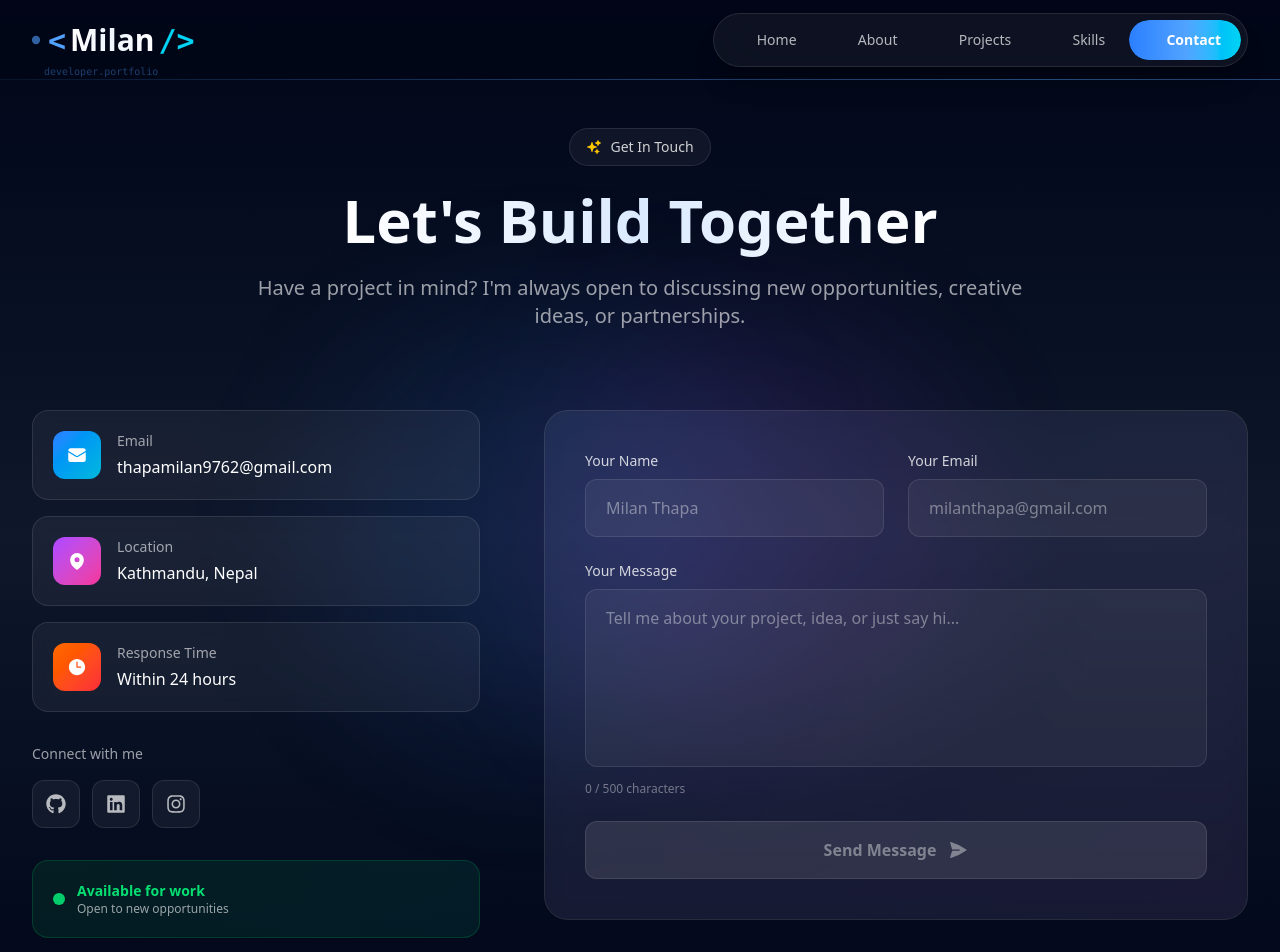
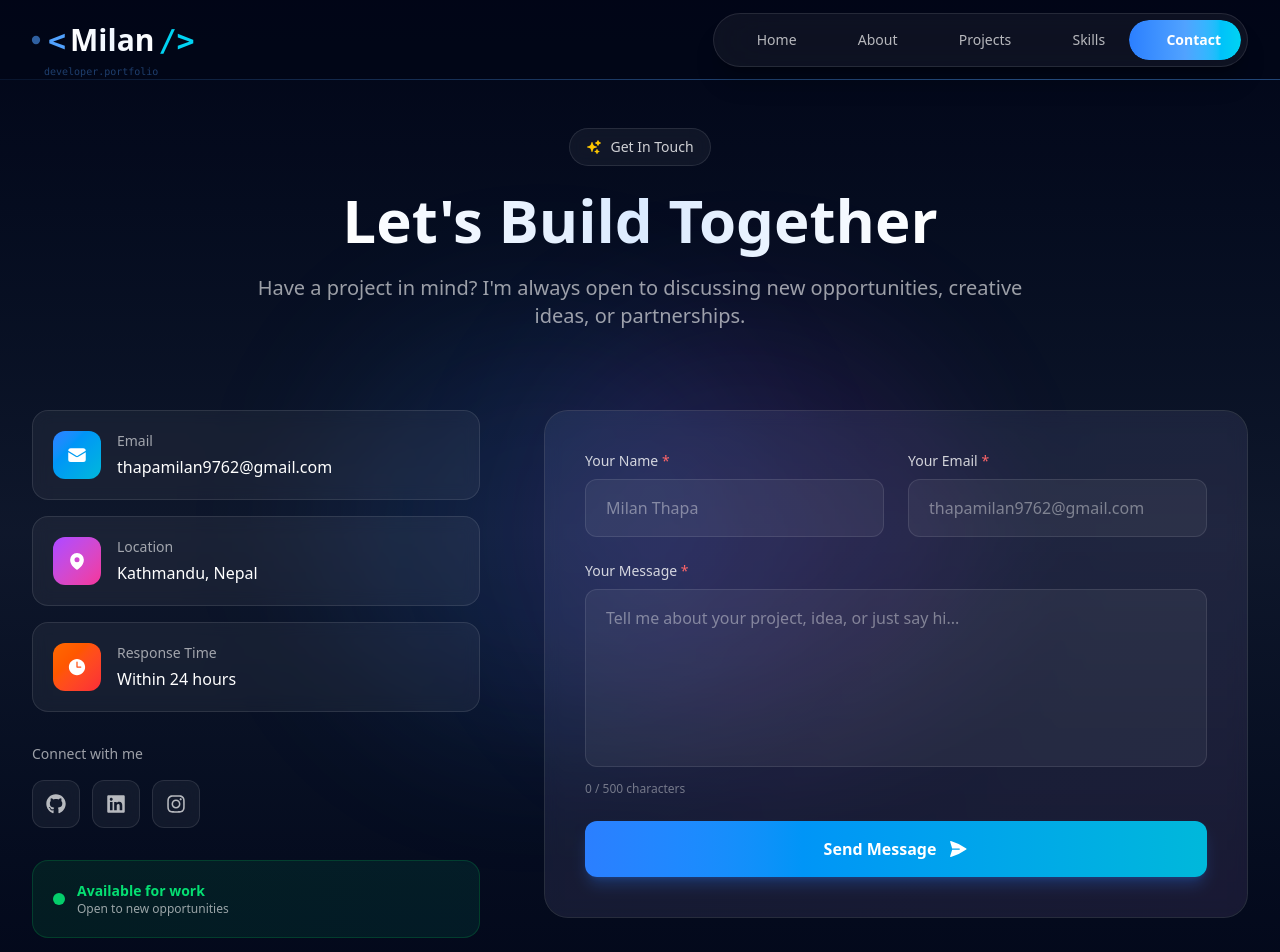
Before and after one commit to milan-thapa/Portfolio-Website-Next.js, a Next.js app: page /contact in a window 1280 px wide. Shown: the top 952 px of the page. Built offline with nearby package versions, Linux system fonts and the light colour scheme.

Commit message:
Optimize Contact section

```diff
--- a/src/components/Contact.tsx
+++ b/src/components/Contact.tsx
@@ -1,7 +1,7 @@
 "use client";
 
 import { useState } from "react";
-import { motion } from "framer-motion";
+import { motion, useReducedMotion } from "framer-motion";
 import {
   HiSparkles,
   HiEnvelope,
@@ -55,14 +55,15 @@ const SOCIAL_LINKS = [
     label: "LinkedIn",
     color: "hover:text-blue-400"
   },
-{
-  href: "https://instagram.com/milanthapa.soul",
-  icon: FaInstagram,
-  label: "Instagram",
-  color: "hover:text-pink-500" // Instagram-like hover color
-}
+  {
+    href: "https://www.instagram.com/milanthapa.soul",
+    icon: FaInstagram,
+    label: "Instagram",
+    color: "hover:text-pink-500"
+  }
+];
 
-];
+const MAX_MESSAGE_LENGTH = 500;
 
 export default function Contact() {
   const [formData, setFormData] = useState<FormData>({
@@ -73,72 +74,145 @@ export default function Contact() {
 
   const [status, setStatus] = useState<"idle" | "sending" | "success" | "error">("idle");
   const [focusedField, setFocusedField] = useState<string | null>(null);
+  const [validationErrors, setValidationErrors] = useState<{
+    name?: string;
+    email?: string;
+    message?: string;
+  }>({});
+
+  const shouldReduceMotion = useReducedMotion();
 
   const isValidEmail = (email: string) =>
     /^[^\s@]+@[^\s@]+\.[^\s@]+$/.test(email);
 
-  const isFormIncomplete =
-    !formData.name || !formData.email || !formData.message;
+  const validateForm = (): boolean => {
+    const errors: typeof validationErrors = {};
+
+    if (!formData.name.trim()) {
+      errors.name = "Name is required";
+    } else if (formData.name.trim().length < 2) {
+      errors.name = "Name must be at least 2 characters";
+    }
+
+    if (!formData.email.trim()) {
+      errors.email = "Email is required";
+    } else if (!isValidEmail(formData.email)) {
+      errors.email = "Please enter a valid email address";
+    }
+
+    if (!formData.message.trim()) {
+      errors.message = "Message is required";
+    } else if (formData.message.trim().length < 10) {
+      errors.message = "Message must be at least 10 characters";
+    } else if (formData.message.length > MAX_MESSAGE_LENGTH) {
+      errors.message = `Message must be less than ${MAX_MESSAGE_LENGTH} characters`;
+    }
+
+    setValidationErrors(errors);
+    return Object.keys(errors).length === 0;
+  };
 
   const handleChange = (
     e: React.ChangeEvent<HTMLInputElement | HTMLTextAreaElement>
   ) => {
-    setFormData({ ...formData, [e.target.name]: e.target.value });
+    const { name, value } = e.target;
+
+    // Limit message length
+    if (name === "message" && value.length > MAX_MESSAGE_LENGTH) {
+      return;
+    }
+
+    setFormData({ ...formData, [name]: value });
+
+    // Clear validation error for this field
+    if (validationErrors[name as keyof typeof validationErrors]) {
+      setValidationErrors({ ...validationErrors, [name]: undefined });
+    }
   };
 
-  const handleSubmit = async () => {
-    if (isFormIncomplete) {
+  const handleSubmit = async (e: React.FormEvent) => {
+    e.preventDefault();
+
+    // Honeypot check
+    if (formData._gotcha) return;
+
+    // Validate form
+    if (!validateForm()) {
       setStatus("error");
       setTimeout(() => setStatus("idle"), 3000);
       return;
     }
-
-    if (!isValidEmail(formData.email)) {
-      setStatus("error");
-      setTimeout(() => setStatus("idle"), 3000);
-      return;
-    }
-
-    if (formData._gotcha) return;
 
     setStatus("sending");
 
     try {
       const res = await fetch("https://formspree.io/f/xyzjewok", {
         method: "POST",
-        headers: { "Content-Type": "application/json" },
-        body: JSON.stringify(formData),
+        headers: {
+          "Content-Type": "application/json",
+          "Accept": "application/json"
+        },
+        body: JSON.stringify({
+          name: formData.name.trim(),
+          email: formData.email.trim(),
+          message: formData.message.trim(),
+        }),
       });
 
       if (res.ok) {
         setFormData({ name: "", email: "", message: "" });
+        setValidationErrors({});
         setStatus("success");
         setTimeout(() => setStatus("idle"), 5000);
       } else {
         setStatus("error");
         setTimeout(() => setStatus("idle"), 3000);
       }
-    } catch {
+    } catch (error) {
+      console.error("Form submission error:", error);
       setStatus("error");
       setTimeout(() => setStatus("idle"), 3000);
     }
+  };
+
+  const isFormIncomplete =
+    !formData.name.trim() || !formData.email.trim() || !formData.message.trim();
+
+  // Animation variants
+  const fadeInUp = {
+    hidden: { opacity: 0, y: shouldReduceMotion ? 0 : 20 },
+    visible: { opacity: 1, y: 0 }
+  };
+
+  const fadeInLeft = {
+    hidden: { opacity: 0, x: shouldReduceMotion ? 0 : -30 },
+    visible: { opacity: 1, x: 0 }
+  };
+
+  const fadeInRight = {
+    hidden: { opacity: 0, x: shouldReduceMotion ? 0 : 30 },
+    visible: { opacity: 1, x: 0 }
+  };
+
+  const scaleIn = {
+    hidden: { opacity: 0, scale: shouldReduceMotion ? 1 : 0.5 },
+    visible: { opacity: 1, scale: 1 }
   };
 
   return (
     <section
       id="contact"
       className="relative bg-gradient-to-b from-slate-950 via-slate-900 to-slate-950 text-white px-4 sm:px-6 lg:px-8 py-24 sm:py-32 overflow-hidden"
-      aria-label="Contact section"
     >
       {/* Animated background elements */}
-      <div className="absolute inset-0 overflow-hidden pointer-events-none">
+      <div className="absolute inset-0 overflow-hidden pointer-events-none" aria-hidden="true">
         <motion.div
           className="absolute top-1/3 left-1/4 w-96 h-96 bg-blue-500/10 rounded-full blur-3xl"
-          animate={{
+          animate={!shouldReduceMotion ? {
             scale: [1, 1.2, 1],
             x: [0, 50, 0],
             y: [0, -30, 0],
-          }}
+          } : {}}
           transition={{
             duration: 20,
             repeat: Infinity,
@@ -147,11 +221,11 @@ export default function Contact() {
         />
         <motion.div
           className="absolute bottom-1/3 right-1/4 w-96 h-96 bg-purple-500/10 rounded-full blur-3xl"
-          animate={{
+          animate={!shouldReduceMotion ? {
             scale: [1.2, 1, 1.2],
             x: [0, -50, 0],
             y: [0, 30, 0],
-          }}
+          } : {}}
           transition={{
             duration: 25,
             repeat: Infinity,
@@ -162,11 +236,12 @@ export default function Contact() {
 
       <div className="max-w-7xl mx-auto relative z-10">
         {/* Section Header */}
-        <div className="text-center mb-16 sm:mb-20">
+        <header className="text-center mb-16 sm:mb-20">
           <motion.div
-            initial={{ opacity: 0, y: 20 }}
-            whileInView={{ opacity: 1, y: 0 }}
-            viewport={{ once: true }}
+            initial="hidden"
+            whileInView="visible"
+            viewport={{ once: true, margin: "-100px" }}
+            variants={fadeInUp}
             transition={{ duration: 0.6 }}
             className="inline-flex items-center gap-2 px-4 py-2 bg-white/5 backdrop-blur-sm border border-white/10 rounded-full mb-6"
           >
@@ -175,9 +250,10 @@ export default function Contact() {
           </motion.div>
 
           <motion.h2
-            initial={{ opacity: 0, y: 20 }}
-            whileInView={{ opacity: 1, y: 0 }}
-            viewport={{ once: true }}
+            initial="hidden"
+            whileInView="visible"
+            viewport={{ once: true, margin: "-100px" }}
+            variants={fadeInUp}
             transition={{ duration: 0.6, delay: 0.1 }}
             className="text-4xl sm:text-5xl lg:text-6xl font-bold mb-6"
           >
@@ -187,23 +263,25 @@ export default function Contact() {
           </motion.h2>
 
           <motion.p
-            initial={{ opacity: 0, y: 20 }}
-            whileInView={{ opacity: 1, y: 0 }}
-            viewport={{ once: true }}
+            initial="hidden"
+            whileInView="visible"
+            viewport={{ once: true, margin: "-100px" }}
+            variants={fadeInUp}
             transition={{ duration: 0.6, delay: 0.2 }}
             className="text-xl text-white/60 max-w-3xl mx-auto"
           >
             Have a project in mind? I'm always open to discussing new opportunities,
             creative ideas, or partnerships.
           </motion.p>
-        </div>
+        </header>
 
         <div className="grid lg:grid-cols-5 gap-12 lg:gap-16">
           {/* Left Column - Contact Info */}
           <motion.div
-            initial={{ opacity: 0, x: -30 }}
-            whileInView={{ opacity: 1, x: 0 }}
-            viewport={{ once: true }}
+            initial="hidden"
+            whileInView="visible"
+            viewport={{ once: true, margin: "-100px" }}
+            variants={fadeInLeft}
             transition={{ duration: 0.8 }}
             className="lg:col-span-2 space-y-8"
           >
@@ -212,9 +290,10 @@ export default function Contact() {
               {CONTACT_INFO.map((info, index) => (
                 <motion.div
                   key={info.label}
-                  initial={{ opacity: 0, y: 20 }}
-                  whileInView={{ opacity: 1, y: 0 }}
-                  viewport={{ once: true }}
+                  initial="hidden"
+                  whileInView="visible"
+                  viewport={{ once: true, margin: "-100px" }}
+                  variants={fadeInUp}
                   transition={{ duration: 0.6, delay: index * 0.1 }}
                   className="group"
                 >
@@ -222,9 +301,13 @@ export default function Contact() {
                     <a
                       href={info.href}
                       className="block relative bg-white/5 backdrop-blur-sm border border-white/10 rounded-2xl p-5 hover:bg-white/10 hover:border-white/20 transition-all duration-300"
+                      aria-label={`${info.label}: ${info.value}`}
                     >
                       <div className="flex items-center gap-4">
-                        <div className={`w-12 h-12 rounded-xl bg-gradient-to-br ${info.gradient} flex items-center justify-center group-hover:scale-110 transition-transform duration-300`}>
+                        <div
+                          className={`w-12 h-12 rounded-xl bg-gradient-to-br ${info.gradient} flex items-center justify-center group-hover:scale-110 transition-transform duration-300`}
+                          aria-hidden="true"
+                        >
                           <info.icon className="text-xl text-white" />
                         </div>
                         <div>
@@ -236,7 +319,10 @@ export default function Contact() {
                   ) : (
                     <div className="relative bg-white/5 backdrop-blur-sm border border-white/10 rounded-2xl p-5">
                       <div className="flex items-center gap-4">
-                        <div className={`w-12 h-12 rounded-xl bg-gradient-to-br ${info.gradient} flex items-center justify-center`}>
+                        <div
+                          className={`w-12 h-12 rounded-xl bg-gradient-to-br ${info.gradient} flex items-center justify-center`}
+                          aria-hidden="true"
+                        >
                           <info.icon className="text-xl text-white" />
                         </div>
                         <div>
@@ -252,9 +338,10 @@ export default function Contact() {
 
             {/* Social Links */}
             <motion.div
-              initial={{ opacity: 0, y: 20 }}
-              whileInView={{ opacity: 1, y: 0 }}
-              viewport={{ once: true }}
+              initial="hidden"
+              whileInView="visible"
+              viewport={{ once: true, margin: "-100px" }}
+              variants={fadeInUp}
               transition={{ duration: 0.6, delay: 0.3 }}
             >
               <p className="text-sm text-white/60 mb-4">Connect with me</p>
@@ -267,11 +354,17 @@ export default function Contact() {
                     rel="noopener noreferrer"
                     aria-label={social.label}
                     className={`flex items-center justify-center w-12 h-12 bg-white/5 backdrop-blur-sm border border-white/10 rounded-xl text-white/70 ${social.color} transition-all duration-300 hover:border-white/30 hover:bg-white/10`}
-                    initial={{ opacity: 0, scale: 0.5 }}
-                    whileInView={{ opacity: 1, scale: 1 }}
-                    viewport={{ once: true }}
-                    transition={{ delay: 0.4 + index * 0.1, type: "spring", stiffness: 260, damping: 20 }}
-                    whileHover={{ scale: 1.1, y: -3 }}
+                    initial="hidden"
+                    whileInView="visible"
+                    viewport={{ once: true, margin: "-100px" }}
+                    variants={scaleIn}
+                    transition={{
+                      delay: 0.4 + index * 0.1,
+                      type: shouldReduceMotion ? "tween" : "spring",
+                      stiffness: 260,
+                      damping: 20
+                    }}
+                    whileHover={!shouldReduceMotion ? { scale: 1.1, y: -3 } : {}}
                     whileTap={{ scale: 0.95 }}
                   >
                     <social.icon className="text-xl" />
@@ -282,9 +375,10 @@ export default function Contact() {
 
             {/* Availability Badge */}
             <motion.div
-              initial={{ opacity: 0, y: 20 }}
-              whileInView={{ opacity: 1, y: 0 }}
-              viewport={{ once: true }}
+              initial="hidden"
+              whileInView="visible"
+              viewport={{ once: true, margin: "-100px" }}
+              variants={fadeInUp}
               transition={{ duration: 0.6, delay: 0.4 }}
               className="bg-gradient-to-r from-green-500/10 to-emerald-500/10 border border-green-500/20 rounded-2xl p-5"
             >
@@ -303,15 +397,20 @@ export default function Contact() {
 
           {/* Right Column - Contact Form */}
           <motion.div
-            initial={{ opacity: 0, x: 30 }}
-            whileInView={{ opacity: 1, x: 0 }}
-            viewport={{ once: true }}
+            initial="hidden"
+            whileInView="visible"
+            viewport={{ once: true, margin: "-100px" }}
+            variants={fadeInRight}
             transition={{ duration: 0.8 }}
             className="lg:col-span-3"
           >
-            <div className="relative bg-white/5 backdrop-blur-sm border border-white/10 rounded-3xl p-8 sm:p-10">
+            <form
+              onSubmit={handleSubmit}
+              className="relative bg-white/5 backdrop-blur-sm border border-white/10 rounded-3xl p-8 sm:p-10"
+              noValidate
+            >
               {/* Gradient overlay */}
-              <div className="absolute inset-0 bg-gradient-to-br from-blue-500/5 to-purple-500/5 rounded-3xl pointer-events-none" />
+              <div className="absolute inset-0 bg-gradient-to-br from-blue-500/5 to-purple-500/5 rounded-3xl pointer-events-none" aria-hidden="true" />
 
               <div className="relative space-y-6">
                 {/* Honeypot */}
@@ -322,14 +421,15 @@ export default function Contact() {
                   autoComplete="off"
                   value={formData._gotcha || ""}
                   onChange={handleChange}
-                  className="hidden"
+                  className="absolute opacity-0 pointer-events-none"
+                  aria-hidden="true"
                 />
 
                 {/* Name & Email */}
                 <div className="grid grid-cols-1 sm:grid-cols-2 gap-6">
                   <div className="relative">
                     <label htmlFor="name" className="block text-sm font-medium text-white/80 mb-2">
-                      Your Name
+                      Your Name <span className="text-red-400">*</span>
                     </label>
                     <div className="relative">
                       <input
@@ -341,9 +441,12 @@ export default function Contact() {
                         onChange={handleChange}
                         onFocus={() => setFocusedField("name")}
                         onBlur={() => setFocusedField(null)}
-                        className="w-full bg-white/5 border border-white/10 rounded-xl px-5 py-4 text-white placeholder-white/40 focus:outline-none focus:border-blue-400/50 focus:bg-white/10 transition-all duration-300"
+                        className={`w-full bg-white/5 border ${validationErrors.name ? 'border-red-400/50' : 'border-white/10'} rounded-xl px-5 py-4 text-white placeholder-white/40 focus:outline-none focus:border-blue-400/50 focus:bg-white/10 transition-all duration-300`}
+                        aria-invalid={!!validationErrors.name}
+                        aria-describedby={validationErrors.name ? "name-error" : undefined}
+                        required
                       />
-                      {focusedField === "name" && (
+                      {focusedField === "name" && !shouldReduceMotion && (
                         <motion.div
                           layoutId="inputFocus"
                           className="absolute inset-0 border-2 border-blue-400/50 rounded-xl pointer-events-none"
@@ -351,25 +454,33 @@ export default function Contact() {
                         />
                       )}
                     </div>
+                    {validationErrors.name && (
+                      <p id="name-error" className="mt-1 text-xs text-red-400">
+                        {validationErrors.name}
+                      </p>
+                    )}
                   </div>
 
                   <div className="relative">
                     <label htmlFor="email" className="block text-sm font-medium text-white/80 mb-2">
-                      Your Email
+                      Your Email <span className="text-red-400">*</span>
                     </label>
                     <div className="relative">
                       <input
                         id="email"
                         type="email"
                         name="email"
-                        placeholder="milanthapa@gmail.com"
+                        placeholder="thapamilan9762@gmail.com"
                         value={formData.email}
                         onChange={handleChange}
                         onFocus={() => setFocusedField("email")}
                         onBlur={() => setFocusedField(null)}
-                        className="w-full bg-white/5 border border-white/10 rounded-xl px-5 py-4 text-white placeholder-white/40 focus:outline-none focus:border-blue-400/50 focus:bg-white/10 transition-all duration-300"
+                        className={`w-full bg-white/5 border ${validationErrors.email ? 'border-red-400/50' : 'border-white/10'} rounded-xl px-5 py-4 text-white placeholder-white/40 focus:outline-none focus:border-blue-400/50 focus:bg-white/10 transition-all duration-300`}
+                        aria-invalid={!!validationErrors.email}
+                        aria-describedby={validationErrors.email ? "email-error" : undefined}
+                        required
                       />
-                      {focusedField === "email" && (
+                      {focusedField === "email" && !shouldReduceMotion && (
                         <motion.div
                           layoutId="inputFocus"
                           className="absolute inset-0 border-2 border-blue-400/50 rounded-xl pointer-events-none"
@@ -377,13 +488,18 @@ export default function Contact() {
                         />
                       )}
                     </div>
+                    {validationErrors.email && (
+                      <p id="email-error" className="mt-1 text-xs text-red-400">
+                        {validationErrors.email}
+                      </p>
+                    )}
                   </div>
                 </div>
 
                 {/* Message */}
                 <div className="relative">
                   <label htmlFor="message" className="block text-sm font-medium text-white/80 mb-2">
-                    Your Message
+                    Your Message <span className="text-red-400">*</span>
                   </label>
                   <div className="relative">
                     <textarea
@@ -395,9 +511,12 @@ export default function Contact() {
                       onChange={handleChange}
                       onFocus={() => setFocusedField("message")}
                       onBlur={() => setFocusedField(null)}
-                      className="w-full bg-white/5 border border-white/10 rounded-xl px-5 py-4 text-white placeholder-white/40 resize-none focus:outline-none focus:border-blue-400/50 focus:bg-white/10 transition-all duration-300"
+                      className={`w-full bg-white/5 border ${validationErrors.message ? 'border-red-400/50' : 'border-white/10'} rounded-xl px-5 py-4 text-white placeholder-white/40 resize-none focus:outline-none focus:border-blue-400/50 focus:bg-white/10 transition-all duration-300`}
+                      aria-invalid={!!validationErrors.message}
+                      aria-describedby={validationErrors.message ? "message-error" : "message-count"}
+                      required
                     />
-                    {focusedField === "message" && (
+                    {focusedField === "message" && !shouldReduceMotion && (
                       <motion.div
                         layoutId="inputFocus"
                         className="absolute inset-0 border-2 border-blue-400/50 rounded-xl pointer-events-none"
@@ -405,22 +524,30 @@ export default function Contact() {
                       />
                     )}
                   </div>
-                  <p className="mt-2 text-xs text-white/40">
-                    {formData.message.length} / 500 characters
-                  </p>
+                  <div className="flex items-center justify-between mt-2">
+                    {validationErrors.message ? (
+                      <p id="message-error" className="text-xs text-red-400">
+                        {validationErrors.message}
+                      </p>
+                    ) : (
+                      <p id="message-count" className="text-xs text-white/40">
+                        {formData.message.length} / {MAX_MESSAGE_LENGTH} characters
+                      </p>
+                    )}
+                  </div>
                 </div>
 
                 {/* Submit Button */}
                 <div className="flex items-center gap-4">
                   <motion.button
-                    onClick={handleSubmit}
-                    disabled={status === "sending" || isFormIncomplete}
+                    type="submit"
+                    disabled={status === "sending"}
                     className={`relative flex-1 inline-flex items-center justify-center gap-3 rounded-xl px-8 py-4 font-semibold transition-all duration-300 ${
-                      status === "sending" || isFormIncomplete
+                      status === "sending"
                         ? "bg-white/10 text-white/40 cursor-not-allowed border border-white/10"
                         : "bg-gradient-to-r from-blue-500 to-cyan-500 text-white shadow-lg shadow-blue-500/25 hover:shadow-blue-500/40 hover:scale-[1.02]"
                     }`}
-                    whileTap={{ scale: status === "sending" || isFormIncomplete ? 1 : 0.98 }}
+                    whileTap={{ scale: status === "sending" ? 1 : 0.98 }}
                   >
                     {status === "sending" ? (
                       <>
@@ -443,9 +570,11 @@ export default function Contact() {
                 {/* Status Messages */}
                 {status === "success" && (
                   <motion.div
-                    initial={{ opacity: 0, y: 10 }}
+                    initial={{ opacity: 0, y: shouldReduceMotion ? 0 : 10 }}
                     animate={{ opacity: 1, y: 0 }}
                     className="flex items-center gap-3 p-4 bg-green-500/10 border border-green-500/20 rounded-xl"
+                    role="alert"
+                    aria-live="polite"
                   >
                     <HiCheckCircle className="text-2xl text-green-400 flex-shrink-0" />
                     <div>
@@ -457,9 +586,11 @@ export default function Contact() {
 
                 {status === "error" && (
                   <motion.div
-                    initial={{ opacity: 0, y: 10 }}
+                    initial={{ opacity: 0, y: shouldReduceMotion ? 0 : 10 }}
                     animate={{ opacity: 1, y: 0 }}
                     className="flex items-center gap-3 p-4 bg-red-500/10 border border-red-500/20 rounded-xl"
+                    role="alert"
+                    aria-live="assertive"
                   >
                     <HiXCircle className="text-2xl text-red-400 flex-shrink-0" />
                     <div>
@@ -469,15 +600,9 @@ export default function Contact() {
                   </motion.div>
                 )}
               </div>
-            </div>
+            </form>
           </motion.div>
         </div>
-      </div>
-
-      {/* Screen reader feedback */}
-      <div className="sr-only" aria-live="polite">
-        {status === "success" && "Message sent successfully"}
-        {status === "error" && "Failed to send message"}
       </div>
     </section>
   );
```
